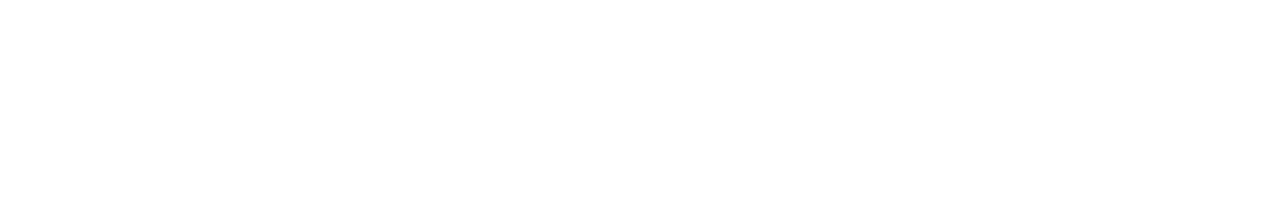
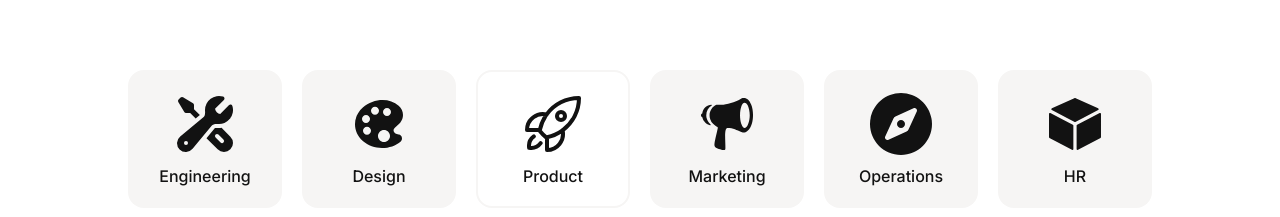
Before and after one commit to ParasArya289/notionUI_clone, a React (Vite) app: page / in a window 1280 px wide. Shown: the part 2423-2640 px from the top of the page. Before the commit the page ends 2373 px from the top, so only its background shows below. Built offline with nearby package versions, Linux system fonts and the light colour scheme.

Commit message:
feat: carousel three

```diff
--- a/src/Pages/Home/Home.jsx
+++ b/src/Pages/Home/Home.jsx
@@ -8,6 +8,7 @@
 import { brandwall } from "../../assets/images";
 import { ConsolidateTool } from "../../Components/UI/ConsolidateTool/ConsolidateTool";
 import { CarouselTwo } from "../../Components/UI/CarouselTwo/CarouselTwo";
+import { CarouselThree } from "../../Components/UI/CarouselThree/CarouselThree";
 
 export const Home = () => {
   return (
@@ -80,6 +81,9 @@
             </span>
           </div>
         </div>
+        <div className="home__carousel_3">
+          <CarouselThree />
+        </div>
       </main>
     </div>
   );
```
